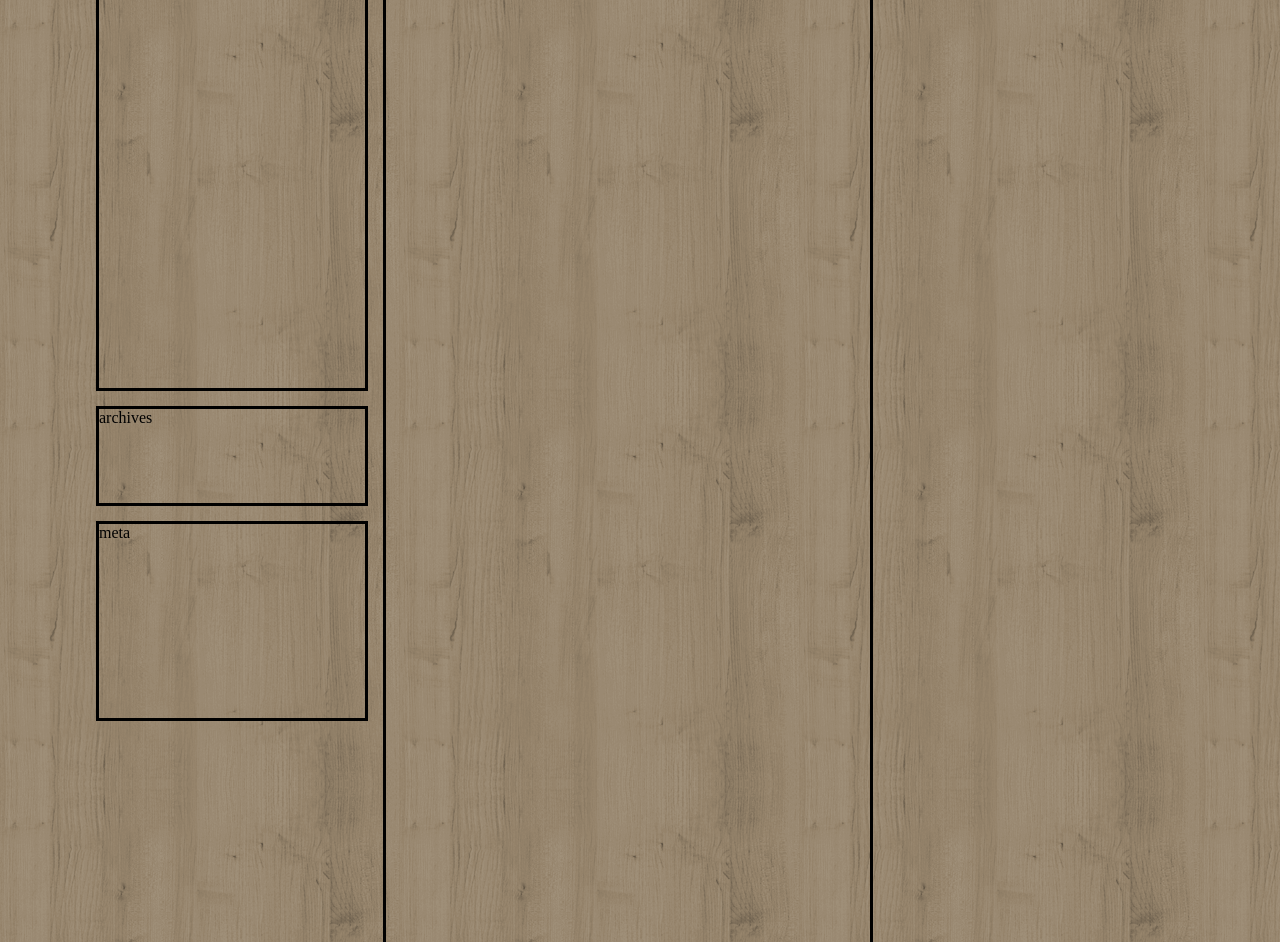
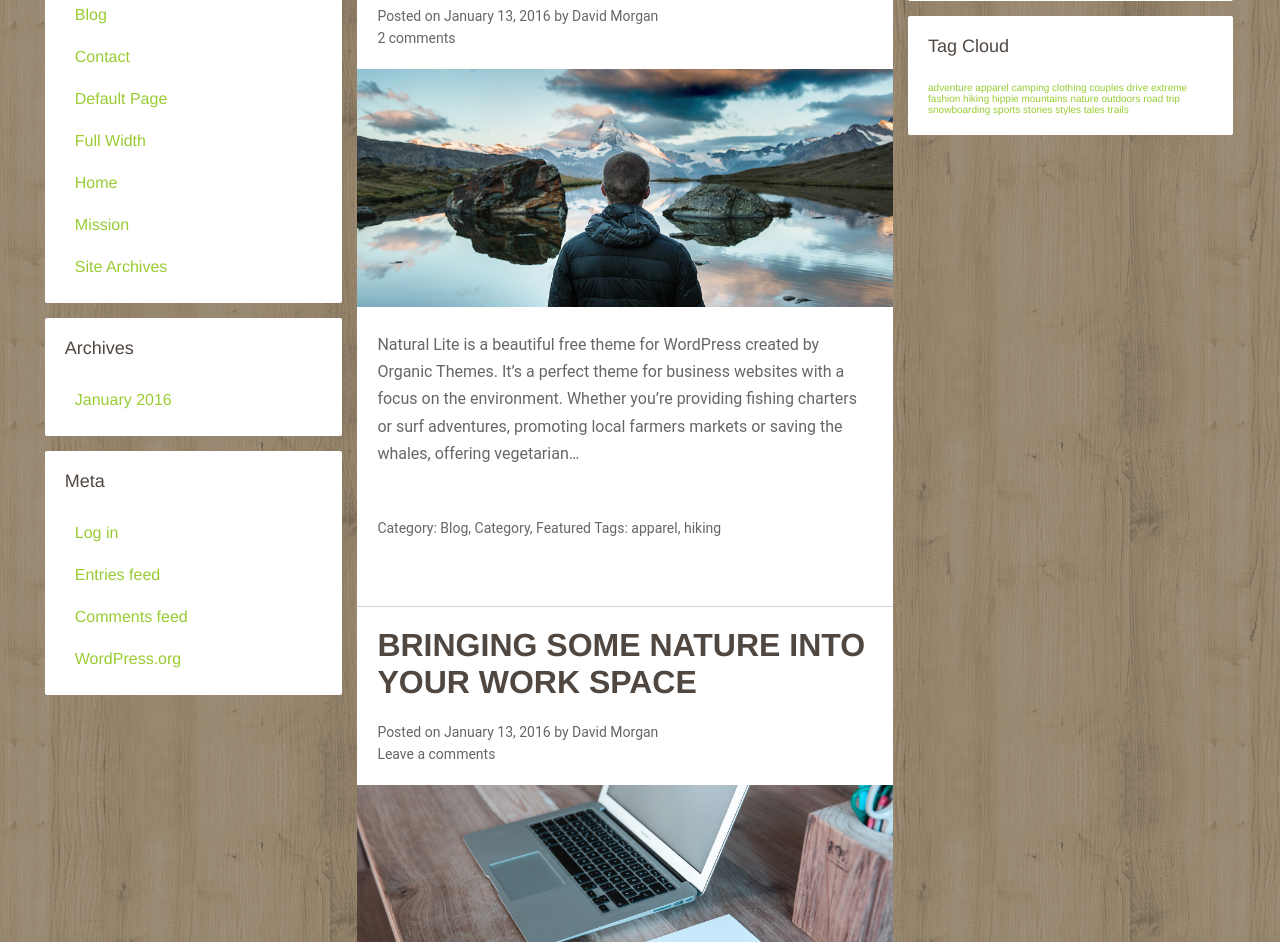
Before and after one commit to AleCinquetti/-htmlcss-wp, a plain HTML site: page index.html in a window 1280 px wide. Shown: the part 416-1358 px from the top of the page. Drawn offline with Linux system fonts and the light colour scheme.

Commit message:
Main completato. Mancano dettagli e pulizia codice CSS (tanta).

```diff
--- a/index.html
+++ b/index.html
@@ -28,19 +28,81 @@
 <!-- main diviso in 2 aside e una sezione centrale -->
       <main>
         <aside class="info">
-          <div class="pages">pages</div>
-          <div class="archives">archives</div>
-          <div class="meta">meta</div>
+          <div class="pages">
+            <h4>Pages</h4>
+              <h6>About</h6>
+              <h6>Blog</h6>
+              <h6>Contact</h6>
+              <h6>Default Page</h6>
+              <h6>Full Width</h6>
+              <h6>Home</h6>
+              <h6>Mission</h6>
+              <h6>Site Archives</h6>
+          </div>
+          <div class="archives">
+            <h4>Archives</h4>
+              <h6>January 2016</h6>
+          </div>
+          <div class="meta">
+            <h4>Meta</h4>
+              <h6>Log in</h6>
+              <h6>Entries feed</h6>
+              <h6>Comments feed</h6>
+              <h6>WordPress.org</h6>
+          </div>
         </aside>
-        <div class="articles">articles
-          <article class="first"></article>
-          <article class="second"></article>
-          <article class="third"></article>
-          <article class="fourth"></article>
+        <div class="articles">
+
+          <article class="post" id="first-post">
+            <h2>OUTDOOR WEAR FOR THE WINTER HIKER</h2>
+              <span>Posted on January 13, 2016 by David Morgan</span>
+              <span>2 comments</span>
+              <img src="img/first.jpg" alt="mountain-lake">
+              <p class="text">Natural Lite is a beautiful free theme for WordPress created by Organic Themes. It’s a perfect theme for business websites with a focus on the environment. Whether you’re providing fishing charters or surf adventures, promoting local farmers markets or saving the whales, offering vegetarian…
+              </p>
+              <p class="tag">Category: Blog, Category, Featured  Tags: apparel, hiking</p>
+          </article>
+
+          <article class="post" id="second-post">
+            <h2>BRINGING SOME NATURE INTO YOUR WORK SPACE</h2>
+              <span>Posted on January 13, 2016 by David Morgan</span>
+              <span>Leave a comments</span>
+              <img src="img/second.jpg" alt="mountain-lake">
+              <p class="text">Natural Lite is a beautiful free theme for WordPress created by Organic Themes. It’s a perfect theme for business websites with a focus on the environment. Whether you’re providing fishing charters or surf adventures, promoting local farmers markets or saving the whales, offering vegetarian…
+              </p>
+              <p class="tag">Category: Blog, Category, Featured  Tags: apparel, hiking</p>
+          </article>
+
+          <article class="post" id="third-post">
+            <h2>12 STRETCHES TO START YOUR DAY</h2>
+              <span>Posted on January 13, 2016 by David Morgan</span>
+              <span>Leave a comments</span>
+              <img src="img/third.jpg" alt="mountain-lake">
+              <p class="text">Natural Lite is a beautiful free theme for WordPress created by Organic Themes. It’s a perfect theme for business websites with a focus on the environment. Whether you’re providing fishing charters or surf adventures, promoting local farmers markets or saving the whales, offering vegetarian…
+              </p>
+              <p class="tag">Category: Blog, Category, Featured  Tags: apparel, hiking</p>
+          </article>
+
+          <article class="post" id="fourth-post">
+            <h2>CAMPFIRE TALES FOR THE FAMILY</h2>
+              <span>Posted on January 13, 2016 by David Morgan</span>
+              <span>2 comments</span>
+              <img src="img/fourth.jpg" alt="mountain-lake">
+              <p class="text">Natural Lite is a beautiful free theme for WordPress created by Organic Themes. It’s a perfect theme for business websites with a focus on the environment. Whether you’re providing fishing charters or surf adventures, promoting local farmers markets or saving the whales, offering vegetarian…
+              </p>
+              <p class="tag">Category: Blog, Category, Featured  Tags: apparel, hiking</p>
+          </article>
         </div>
         <aside class="search-tag">
-          <div class="search">search-bar</div>
-          <div class="tag">tags</div>
+          <div class="search">
+            <input class="search-bar "type="text" name="search-bar" value="Search Here ...">
+            <button class="btn" type="button" name="button" value="Go">Go</button>
+          </div>
+          <div class="tag">
+            <h4>Tag Cloud</h4>
+            <p>adventure apparel camping clothing couples drive extreme fashion hiking hippie mountains nature outdoors road trip snowboarding sports stories styles tales trails
+            </p>
+          </div>
         </aside>
       </main>
 
--- a/style.css
+++ b/style.css
@@ -11,7 +11,7 @@ body {
 }
 
 .container {
-  width: 85%;
+  width: 93%;
 }
 
 /* Header: titolo & navbar */
@@ -42,6 +42,7 @@ header {
 .title h2 {
   font-size: 18px;
   font-weight: 200;
+  letter-spacing: 0.1em;
 }
 
 .navbar {
@@ -89,28 +90,90 @@ main::after {
 }
 
 .pages {
-  height: 500px;
-  border: 3px solid black;
+  /* height: 500px; */
+  background-color: white;
+  border-radius: 2px;
+  padding-bottom: 15px;
+}
+
+h4 {
+  font-size: 18px;
+  font-family: 'Montserrat', 'Helvetica Neue', Arial, sans-serif;
+  padding: 20px;
+  font-weight: lighter;
+  color: #504741;
+}
+
+h6 {
+  font-size: 16px;
+  font-family: 'Montserrat', 'Helvetica Neue', Arial, sans-serif;
+  padding: 12px 30px;
+  font-weight: lighter;
+  color: #99CC33;
 }
 
 .archives {
-  height: 100px;
-  border: 3px solid black;
+  border-radius: 2px;
+  background-color: white;
   margin: 15px 0;
+  padding-bottom: 15px;
 }
 
+
 .meta {
-  height: 200px;
-  border: 3px solid black;
+  border-radius: 2px;
+  background-color: white;
+  padding-bottom: 15px;
 }
 
 /* sezione centrale */
 .articles {
   width: 45%;
-  height: 1200px;
   float: left;
-  border: 3px solid black;
+  border-radius: 2px;
+  background-color: white;
   margin: 0 15px;
+}
+
+.post {
+  border-bottom: 0.5px solid rgb(207, 210, 218);
+  padding-bottom: 50px;
+}
+
+.post h2 {
+  font-size: 32px;
+  font-family: 'Montserrat', 'Helvetica Neue', Arial, sans-serif;
+  color: #504741;
+  padding: 20px;
+}
+
+.post span {
+  display: block;
+  padding: 3px 20px;
+  font-size: 14px;
+  font-family: 'Roboto', Arial, Helvetica, sans-serif;
+  color: #666666;
+}
+
+.post img {
+  width: 100%;
+  padding-top: 20px;
+}
+
+.post .text {
+  padding: 20px;
+  line-height: 1.7em;
+  font-size: 16px;
+  font-family: 'Roboto', Arial, Helvetica, sans-serif;
+  color: #666666;
+}
+
+.post .tag {
+  padding: 15px 20px;
+  line-height: 1.7em;
+  font-size: 14px;
+  font-family: 'Roboto', Arial, Helvetica, sans-serif;
+  color: #666666;
 }
 
 /* aside di destra */
@@ -121,15 +184,44 @@ main::after {
 }
 
 .search {
-  height: 120px;
-  border: 3px solid black;
+  /* height: 120px; */
+  border-radius: 2px;
+  background-color: white;
+  text-align: center;
+  padding: 35px;
+}
+
+.search-bar {
+  width: 160px;
+  height: 40px;
+  padding: 10px;
+}
+
+.btn {
+  width: 50px;
+  height: 30px;
+  border-radius: 40%;
+  border: 1px solid black;
+  color: white;
+  background-color: #504741;
 }
 
 .tag {
-  height: 240px;
-  border: 3px solid black;
+  background-color: white;
+  border-radius: 2px;
   margin-top: 15px;
+  padding-bottom: 15px;
 }
+
+.tag p {
+  font-size: 10px;
+  font-family: 'Montserrat', 'Helvetica Neue', Arial, sans-serif;
+  padding: 5px 20px;
+  font-weight: lighter;
+  color: #99CC33;
+}
+
+
 
 /* footer diviso in link utili e copyright */
 
```
